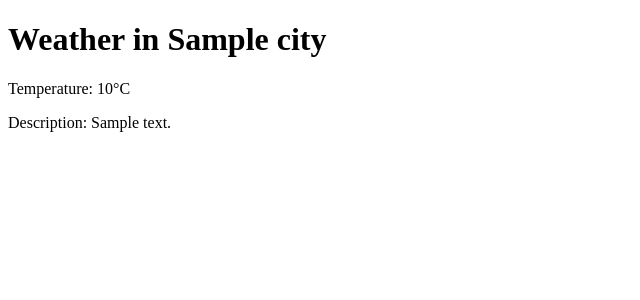
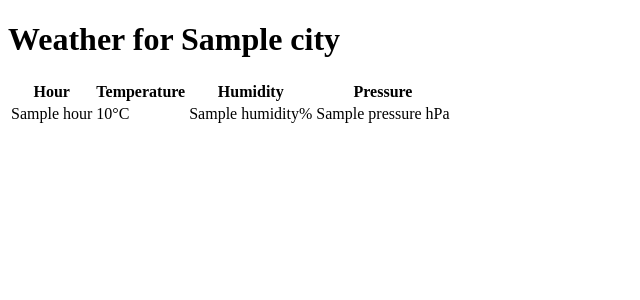
Before and after one commit to kaietanpaul/Roam.io, a Django app: template weather/templates/weather/weather.html in a window 1280 px wide. Shown: the part 88-388 px from the top of the page, without its empty margins (0-640 px from the left). Run offline with Django 4.2, Linux system fonts and the light colour scheme; the template is opened without the code that fills it: most values are stand-ins (such as "Sample title", 1, 10 or a date in 2020).

Commit message:
show 3 forecast for city

```diff
--- a/weather/templates/weather/weather.html
+++ b/weather/templates/weather/weather.html
@@ -1,9 +1,25 @@
-{% extends "base.html" %}
-
-{% block title %}Weather - ROAMIO{% endblock title %}
+{% extends 'base.html' %}
 
 {% block content %}
-    <h1>Weather in {{ city }}</h1>
-    <p>Temperature: {{ temperature }}&deg;C</p>
-    <p>Description: {{ description }}</p>
-{% endblock content %}
+    <h1>Weather for {{ city }}</h1>
+    <table>
+        <thead>
+            <tr>
+                <th>Hour</th>
+                <th>Temperature</th>
+                <th>Humidity</th>
+                <th>Pressure</th>
+            </tr>
+        </thead>
+        <tbody>
+            {% for forecast in forecast_list %}
+                <tr>
+                    <td>{{ forecast.hour }}</td>
+                    <td>{{ forecast.temperature }}&deg;C</td>
+                    <td>{{ forecast.humidity }}%</td>
+                    <td>{{ forecast.pressure }} hPa</td>
+                </tr>
+            {% endfor %}
+        </tbody>
+    </table>
+{% endblock %}
--- a/weather/utils.py
+++ b/weather/utils.py
@@ -3,7 +3,10 @@ from django.conf import settings
 
 
 def fetch_weather_data(city_name):
-    url = f'http://api.openweathermap.org/data/2.5/weather?q={city_name}&appid={settings.OPENWEATHERMAP_API_KEY}&units=metric'
+    url = f'https://api.openweathermap.org/data/2.5/forecast?q={city_name}&appid={settings.OPENWEATHERMAP_API_KEY}&units=metric'
     response = requests.get(url)
     data = response.json()
+
+    data['list'] = data['list'][:3]
+
     return data
```
Also changed, not shown: weather/views.py (+17 -4 lines).
